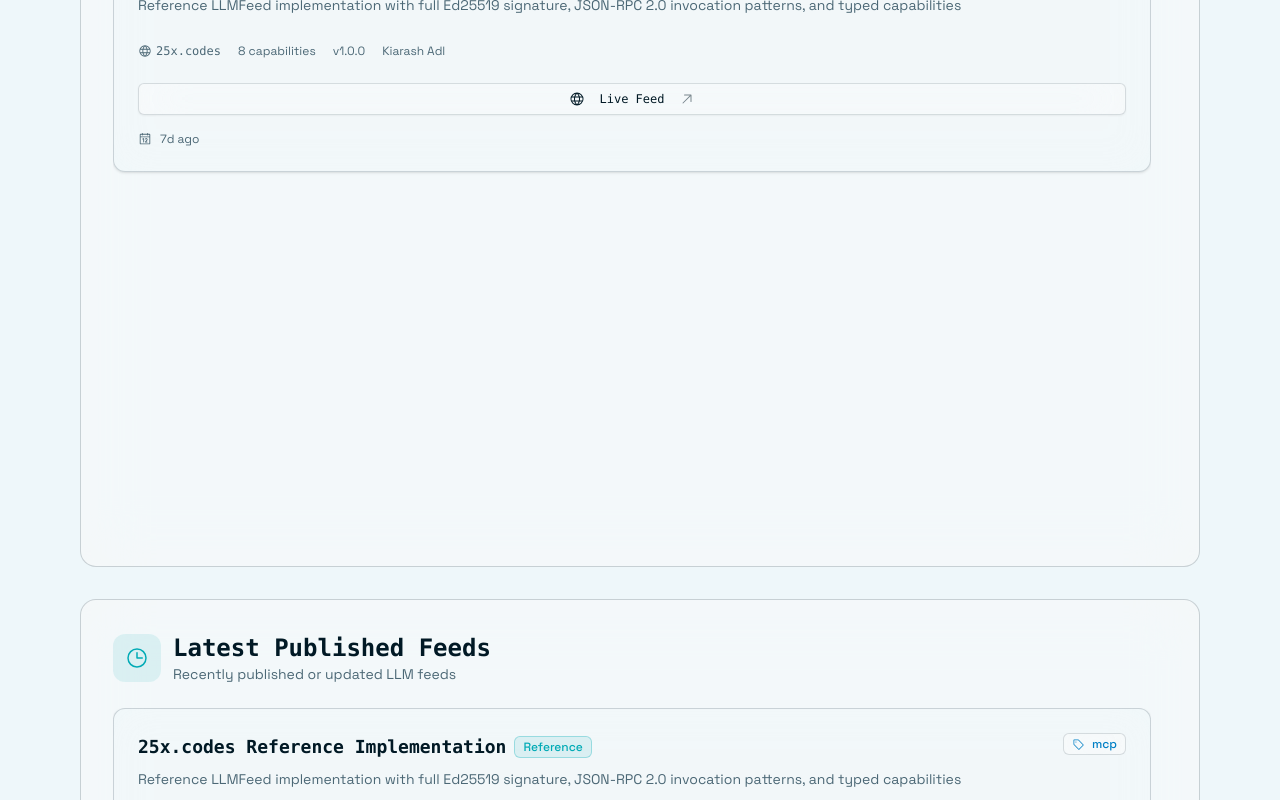
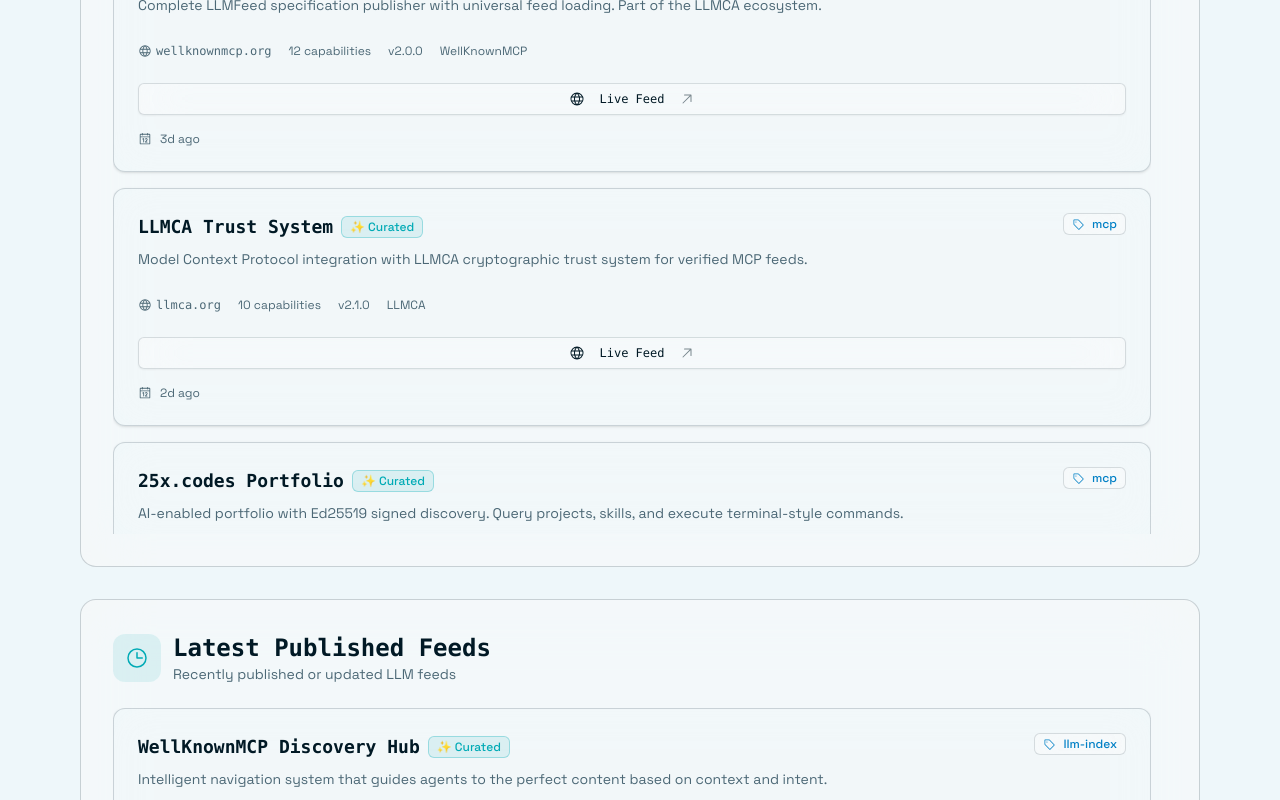
Before and after one commit to kiarashplusplus/webmcp-tooling-suite, a React (Vite) app: page / in a window 1280 px wide. Shown: the part 1340-2140 px from the top of the page. Built offline with nearby package versions, Linux system fonts and the light colour scheme.

Commit message:
fix: update reference feed to curated feeds with enhanced descriptions and capabilities

```diff
--- a/src/components/Directory.tsx
+++ b/src/components/Directory.tsx
@@ -34,30 +34,71 @@
   author?: string
 }
 
-// Reference implementation feed - a real, verified feed
-const REFERENCE_FEED: FeedMetadata = {
+// Reference implementation feeds - verified, curated feeds for launch
+const CURATED_FEEDS: FeedMetadata[] = [
+  {
     id: 'reference-25x-codes',
     url: 'https://25x.codes/.well-known/mcp.llmfeed.json',
-  title: '25x.codes Reference Implementation',
-  description: 'Reference LLMFeed implementation with full Ed25519 signature, JSON-RPC 2.0 invocation patterns, and typed capabilities',
+    title: '25x.codes Portfolio',
+    description: 'AI-enabled portfolio with Ed25519 signed discovery. Query projects, skills, and execute terminal-style commands.',
     feed_type: 'mcp',
     domain: '25x.codes',
-  timestamp: Date.now() - 1000 * 60 * 60 * 24 * 7, // 1 week ago
+    timestamp: Date.now() - 1000 * 60 * 60 * 24 * 7,
     capabilities_count: 8,
-  version: '1.0.0',
+    version: '2.0.0',
     author: 'Kiarash Adl'
+  },
+  {
+    id: 'wellknownmcp-org',
+    url: 'https://wellknownmcp.org/.well-known/mcp.llmfeed.json',
+    title: 'WellKnownMCP Specification',
+    description: 'Complete LLMFeed specification publisher with universal feed loading. Part of the LLMCA ecosystem.',
+    feed_type: 'mcp',
+    domain: 'wellknownmcp.org',
+    timestamp: Date.now() - 1000 * 60 * 60 * 24 * 3,
+    capabilities_count: 12,
+    version: '2.0.0',
+    author: 'WellKnownMCP'
+  },
+  {
+    id: 'llmca-org',
+    url: 'https://llmca.org/.well-known/mcp.llmfeed.json',
+    title: 'LLMCA Trust System',
+    description: 'Model Context Protocol integration with LLMCA cryptographic trust system for verified MCP feeds.',
+    feed_type: 'mcp',
+    domain: 'llmca.org',
+    timestamp: Date.now() - 1000 * 60 * 60 * 24 * 2,
+    capabilities_count: 10,
+    version: '2.1.0',
+    author: 'LLMCA'
+  },
+  {
+    id: 'wellknownmcp-llm-index',
+    url: 'https://wellknownmcp.org/.well-known/llm-index.llmfeed.json',
+    title: 'WellKnownMCP Discovery Hub',
+    description: 'Intelligent navigation system that guides agents to the perfect content based on context and intent.',
+    feed_type: 'llm-index',
+    domain: 'wellknownmcp.org',
+    timestamp: Date.now() - 1000 * 60 * 60 * 24 * 1,
+    capabilities_count: 7,
+    version: '2.2.0',
+    author: 'WellKnownMCP'
   }
+]
+
+// Legacy reference for backward compatibility
+const REFERENCE_FEED: FeedMetadata = CURATED_FEEDS[0]
 
 export function FeedDirectory() {
   const { user, isAuthenticated } = useAuth()
   const [archivedFeeds, setArchivedFeeds] = useKV<FeedMetadata[]>('archived-feeds', [])
   const [archives] = useKV<Record<string, ArchivedFeed>>('webmcp-archives', {})
   const [publishedBy, setPublishedBy] = useKV<Record<string, string>>('feed-publishers', {})
-  const [allFeeds, setAllFeeds] = useState<FeedMetadata[]>([REFERENCE_FEED])
+  const [allFeeds, setAllFeeds] = useState<FeedMetadata[]>(CURATED_FEEDS)
 
   useEffect(() => {
-    // Combine reference feed with user-published feeds
-    const combined = [REFERENCE_FEED, ...(archivedFeeds || [])]
+    // Combine curated feeds with user-published feeds
+    const combined = [...CURATED_FEEDS, ...(archivedFeeds || [])]
     const unique = Array.from(
       new Map(combined.map(feed => [feed.id, feed])).values()
     )
@@ -174,12 +215,18 @@
 
   const canUnpublish = (feedId: string) => {
     if (!isAuthenticated || !user) return false
-    if (feedId === 'reference-25x-codes') return false // Can't unpublish reference feed
+    // Can't unpublish curated/reference feeds
+    if (CURATED_FEEDS.some(f => f.id === feedId)) return false
     const publisher = publishedBy?.[feedId]
     return publisher === user.login
   }
 
-  const FeedCard = ({ feed, isFromArchive, isReference }: { feed: FeedMetadata; isFromArchive?: boolean; isReference?: boolean }) => (
+  const isCuratedFeed = (feedId: string) => CURATED_FEEDS.some(f => f.id === feedId)
+
+  const FeedCard = ({ feed, isFromArchive }: { feed: FeedMetadata; isFromArchive?: boolean }) => {
+    const isCurated = isCuratedFeed(feed.id)
+
+    return (
     <Card
       className="glass-card p-6 hover:glass-strong transition-all duration-300 group"
       itemScope
@@ -195,21 +242,21 @@
               >
                 {feed.title}
               </h3>
-              {isReference && (
+              {isCurated && (
                 <Badge
                   variant="outline"
                   className="shrink-0 bg-accent/10 text-accent border-accent/30 text-xs"
                 >
-                  Reference
+                  ✨ Curated
                 </Badge>
               )}
-              {isFromArchive && (
+              {isFromArchive && !isCurated && (
                 <Badge
                   variant="outline"
                   className="shrink-0 glass-strong text-primary border-primary/30 text-xs"
                 >
                   <Archive size={12} className="mr-1" />
-                  Archived
+                  Published
                 </Badge>
               )}
             </div>
@@ -341,7 +388,7 @@
         </div>
       </div>
     </Card>
-  )
+  )}
 
   return (
     <div className="space-y-8">
@@ -395,7 +442,6 @@
                   <FeedCard
                     feed={feed}
                     isFromArchive={archivedFeeds?.some(f => f.id === feed.id)}
-                    isReference={feed.id === 'reference-25x-codes'}
                   />
                 </div>
               ))}
@@ -445,7 +491,6 @@
                   <FeedCard
                     feed={feed}
                     isFromArchive={archivedFeeds?.some(f => f.id === feed.id)}
-                    isReference={feed.id === 'reference-25x-codes'}
                   />
                 </div>
               ))}
```
Lines whose indentation alone changed are shown as unchanged.
